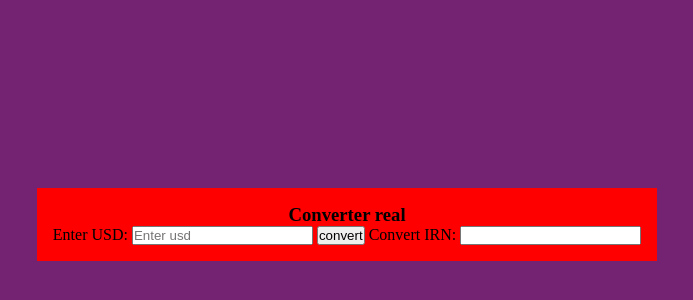
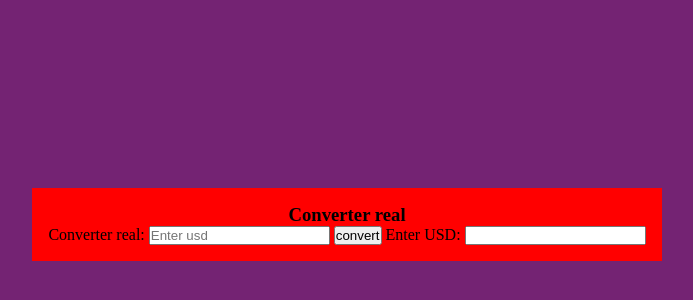
Before and after one commit to JuuhSouza/teste-conversorDolar, a plain HTML site: page index.html in a window 1280 px wide. Shown: the part 176-476 px from the top of the page, without its empty margins (293-986 px from the left). Drawn offline with Linux system fonts and the light colour scheme.

Commit message:
Update index.html

```diff
--- a/index.html
+++ b/index.html
@@ -13,10 +13,10 @@
     <!-- ajuda de tutorial -->
     <div class="converter">
         <h3>Converter real</h3>
-        <label for="usdInput">Enter USD:</label>
+        <label for="usdInput">Converter real:</label>
         <input type="number" id="usdInput" placeholder="Enter usd">
         <button onclick="convert()">convert</button>
-        <label for="usdInput">Convert IRN:</label>
+        <label for="usdInput">Enter USD:</label>
         <input type="text" id="InrInput" readonly>
     </div>
 
```
